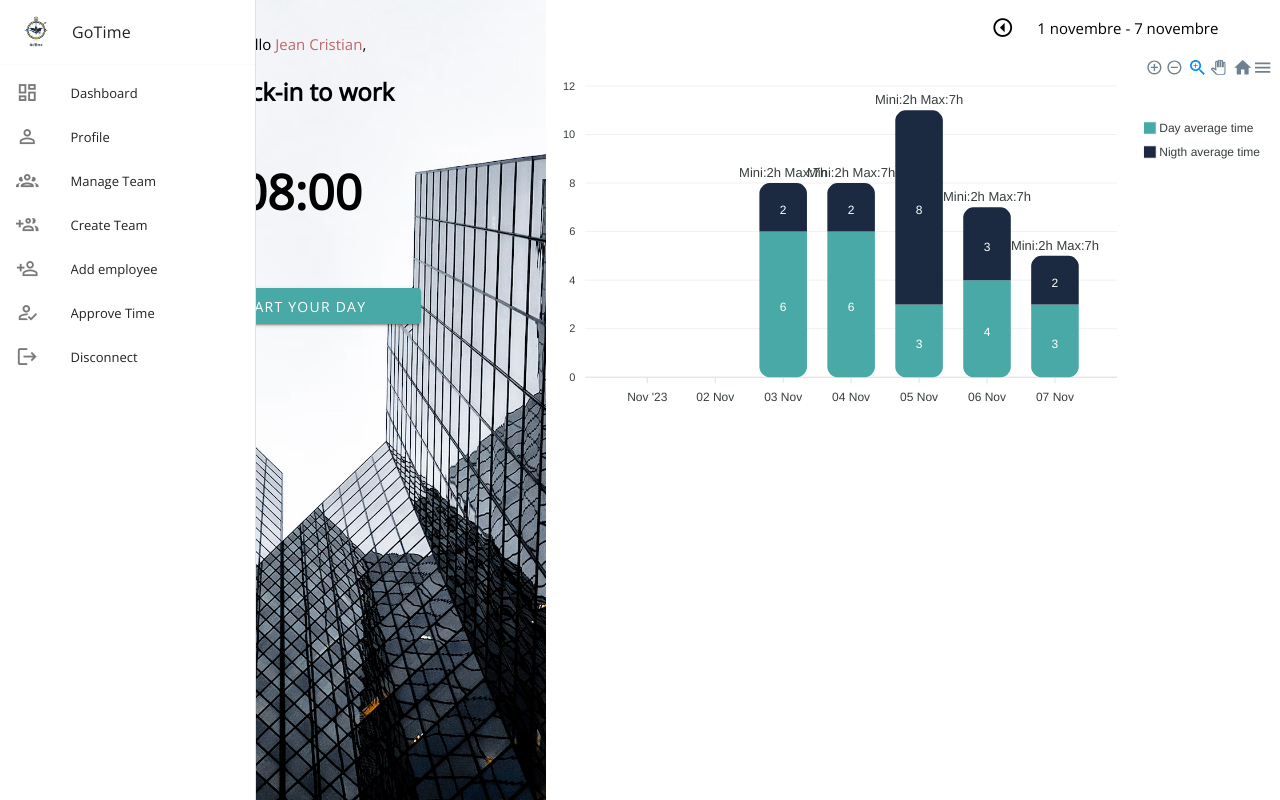
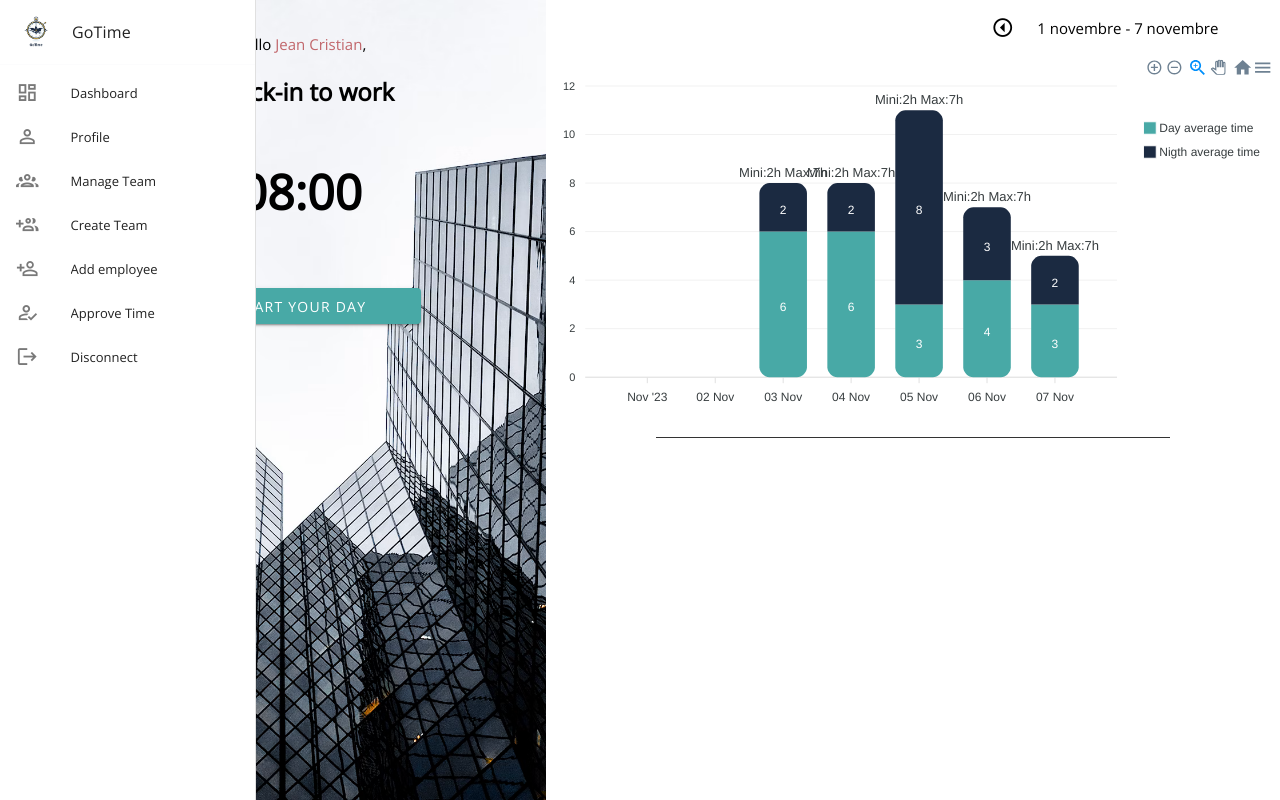
Before and after one commit to tistech0/GoTime, a Vue app in the folder clientTimeManager/: page / in a window 1280 px wide. Built offline with nearby package versions, Linux system fonts and the light colour scheme; what vue3-apexcharts would draw is missing.

Commit message:
:lipstick: put reponsive for dashboard

```diff
--- a/clientTimeManager/src/views/DashboardView.vue
+++ b/clientTimeManager/src/views/DashboardView.vue
@@ -7,11 +7,12 @@ const { mobile } = useDisplay()
 <template>
   <BottomNav v-if="mobile" />
   <Sidebar v-else />
-  <v-main class="w-full h-full grid grid-cols-5 grid-flow-row-dense">
-    <Timer class=" col-span-2"/>
-    <div class="data-wrapper col-span-3">
+  <v-main class="w-full h-full grid grid-cols-1 md:grid-cols-5 grid-flow-row-dense">
+    <Timer class="md:col-span-2"/>
+    <div class="data-wrapper md:col-span-3">
       <WeekSelector @week-updated="updateWeek"/>
       <TimeGraph :start="start" :end="end" :key="`${start}-${end}`"/>
+      <hr>
     </div>
   </v-main>
 </template>
@@ -40,11 +41,22 @@ export default {
       this.start = new Date(currentDate);
       this.end = new Date(currentDate);
       this.end.setDate(this.end.getDate() - 6);
-      console.log("start: start", this.start, "end: ", this.end);
     }
   }
 };
 
 </script>
 
-<style scoped></style>
+<style scoped>
+
+hr {
+  border: 0;
+  height: 1px;
+  background: #333;
+  margin: 1rem 0;
+  width: 70%;
+  margin-left: auto;
+  margin-right: auto;
+}
+
+</style>
```
